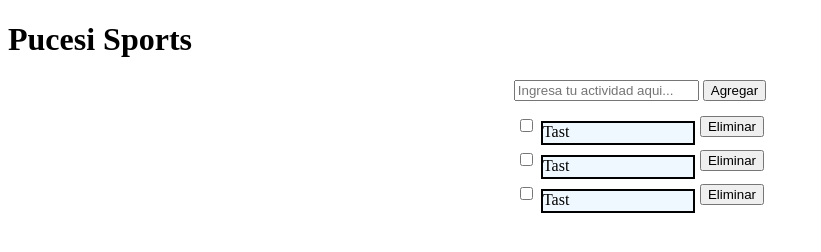
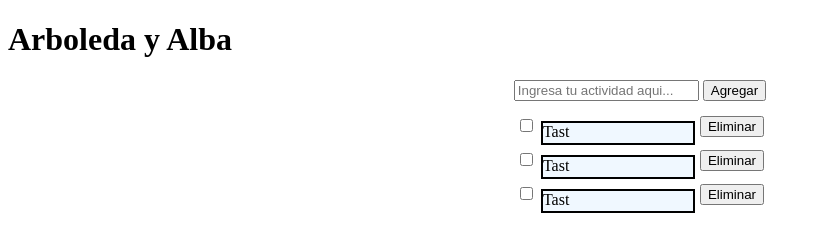
Before and after one commit to nathan314159/actividad_despliegue, a plain HTML site: page index.html in a window 1280 px wide. Shown: the whole page, without its empty margins (0-821 px from the left). Drawn offline with Linux system fonts and the light colour scheme.

Commit message:
agregar nombres

```diff
--- a/index.html
+++ b/index.html
@@ -42,7 +42,7 @@
 </style>
 
 <body>
-    <h1>Pucesi Sports</h1>
+    <h1>Arboleda y Alba</h1>
     <div class="outter-container">
 
         <form action="">
```
